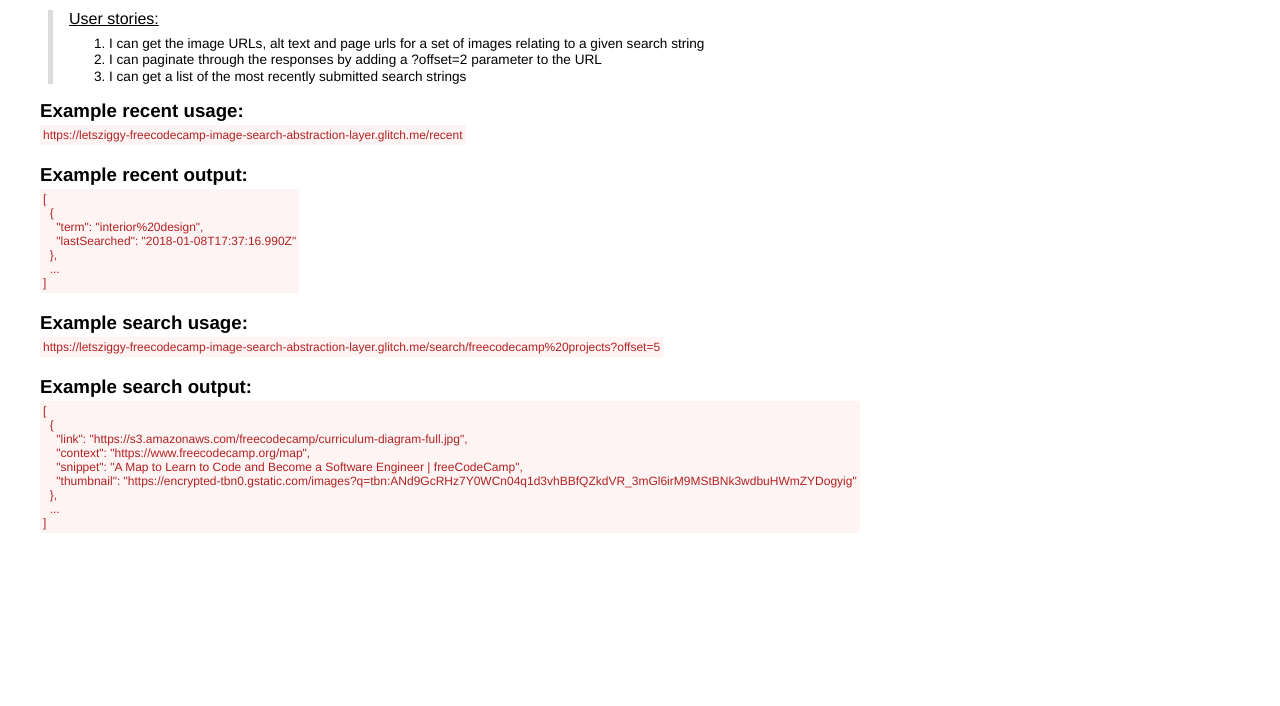
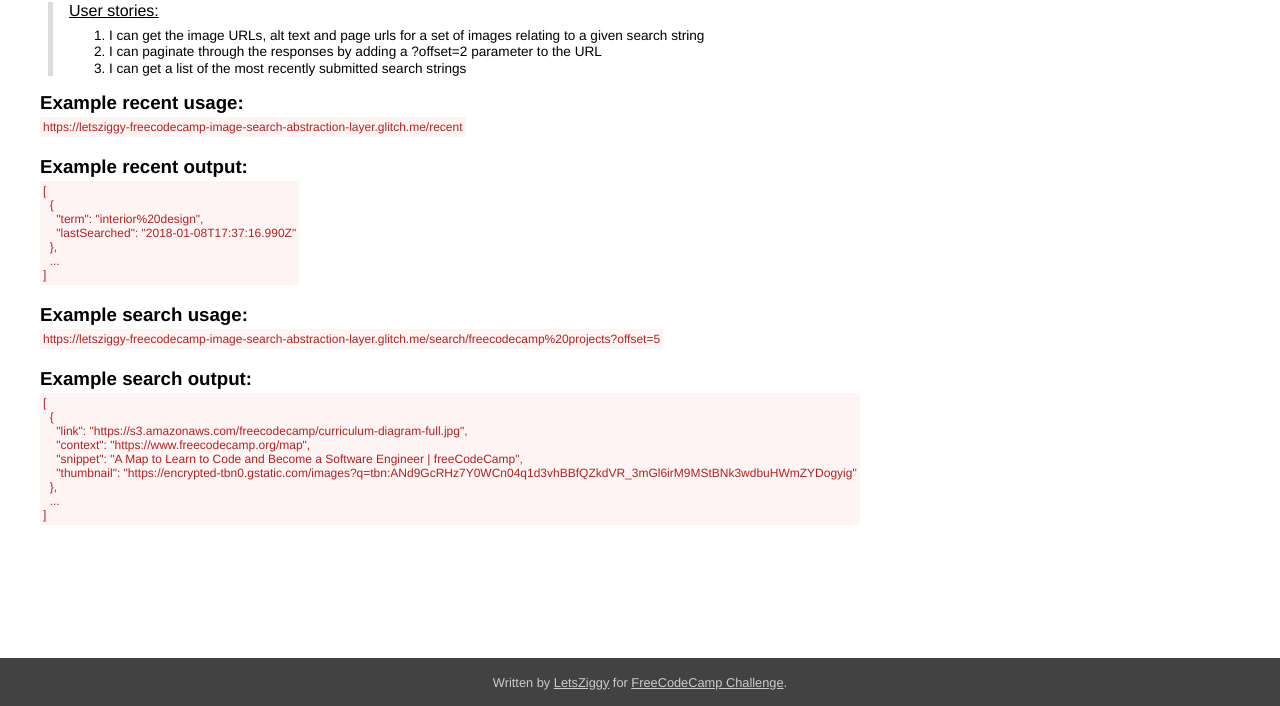
Before and after one commit to LetsZiggy/FreeCodeCamp-Image-Search-Abstraction-Layer, a website: page www/index.html in a window 1280 px wide. Shown: the part 94-800 px from the top of the page. Drawn offline with Linux system fonts and the light colour scheme.

Commit message:
💾😺 Updated with Glitch

```diff
--- a/www/index.html
+++ b/www/index.html
@@ -27,5 +27,8 @@
     <span>https://letsziggy-freecodecamp-image-search-abstraction-layer.glitch.me/search/freecodecamp%20projects?offset=5</span>
     <h3>Example search output:</h3>
     <span>[<br>&nbsp;&nbsp;{<br>&nbsp;&nbsp;&nbsp;&nbsp;"link": "https://s3.amazonaws.com/freecodecamp/curriculum-diagram-full.jpg",<br>&nbsp;&nbsp;&nbsp;&nbsp;"context": "https://www.freecodecamp.org/map",<br>&nbsp;&nbsp;&nbsp;&nbsp;"snippet": "A Map to Learn to Code and Become a Software Engineer | freeCodeCamp",<br>&nbsp;&nbsp;&nbsp;&nbsp;"thumbnail": "https://encrypted-tbn0.gstatic.com/images?q=tbn:ANd9GcRHz7Y0WCn04q1d3vhBBfQZkdVR_3mGl6irM9MStBNk3wdbuHWmZYDogyig"<br>&nbsp;&nbsp;},<br>&nbsp;&nbsp;...<br>]</span>
+    <div id="footer">
+      <div id="footer-note">Written by <a class="footer-link" href="https://www.freecodecamp.org/letsziggy" target="_blank">LetsZiggy</a> for <a class="footer-link" href="https://www.freecodecamp.org/challenges/image-search-abstraction-layer" target="_blank">FreeCodeCamp Challenge</a>.</div>
+    </div>
   </body>
 </html>
--- a/www/style.css
+++ b/www/style.css
@@ -1,6 +1,6 @@
 body {
   font-family: Helvetica, sans-serif;
-   padding: 1rem 2rem;
+  padding: 0.5rem 2rem;
 }
 div {
   padding-left: 1rem;
@@ -41,3 +41,49 @@
   -webkit-margin-end: 0rem;
   margin: 1rem 0rem 0rem 0rem;
 }
+#footer {
+  position: absolute;
+  padding: 0rem;
+  margin: 0rem;
+  border: 0rem;
+  left: 0rem;
+  bottom: 0rem;
+  display: -webkit-box;
+  display: -ms-flexbox;
+  display: flex;
+  -webkit-box-orient: horizontal;
+  -webkit-box-direction: normal;
+      -ms-flex-direction: row;
+          flex-direction: row;
+  -webkit-box-pack: center;
+      -ms-flex-pack: center;
+          justify-content: center;
+  -webkit-box-align: center;
+      -ms-flex-align: center;
+          align-items: center;
+  -ms-flex-line-pack: center;
+      align-content: center;
+  width: 100vw;
+  height: 3rem;
+  background-color: #424242;
+  color: #CCC;
+  -webkit-box-sizing: border-box;
+          box-sizing: border-box;
+  -webkit-user-select: none;
+     -moz-user-select: none;
+      -ms-user-select: none;
+          user-select: none;
+  font-size: 0.8rem;
+}
+#footer #footer-note {
+  padding: 0rem;
+  margin: 0rem;
+  border: 0rem;
+}
+#footer #footer-note .footer-link {
+  color: #CCC;
+  -webkit-user-select: none;
+     -moz-user-select: none;
+      -ms-user-select: none;
+          user-select: none;
+}
```
Also changed, not shown: README.md. Lines whose indentation alone changed are shown as unchanged.
